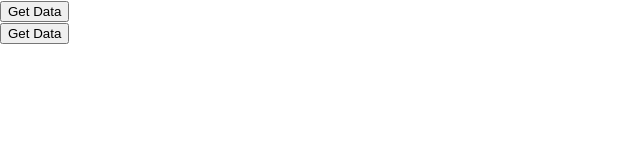
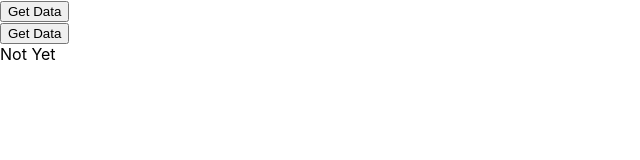
Before and after one commit to katsukiwataru/react-qiita-app, a React (Create React App) app: page / in a window 1280 px wide. Shown: the top 160 px of the page, without its empty margins (0-640 px from the left). Built offline with nearby package versions, Linux system fonts and the light colour scheme; the HTML template or start-up script is replaced by a standard one.

Commit message:
add add qiita api

```diff
--- a/src/App.js
+++ b/src/App.js
@@ -21,20 +21,20 @@ class App extends Component {
         result: err
       })
     })
-    console.log(res);
     this.setState({
       state: true,
       result: res.data
     });
-    console.log(this.state);
-
+    console.log(res, res.data);
   }
 
   render() {
+    const result = this.state.state ? <div>{this.state.result.description}</div> : <div>Not Yet</div>;
     return (
       <div>
         <button onClick={this.handleClick}>Get Data</button>
         <Button handleAdd={this.handleClick}>Get Data</Button>
+        {result}
       </div>
     );
   }
```
